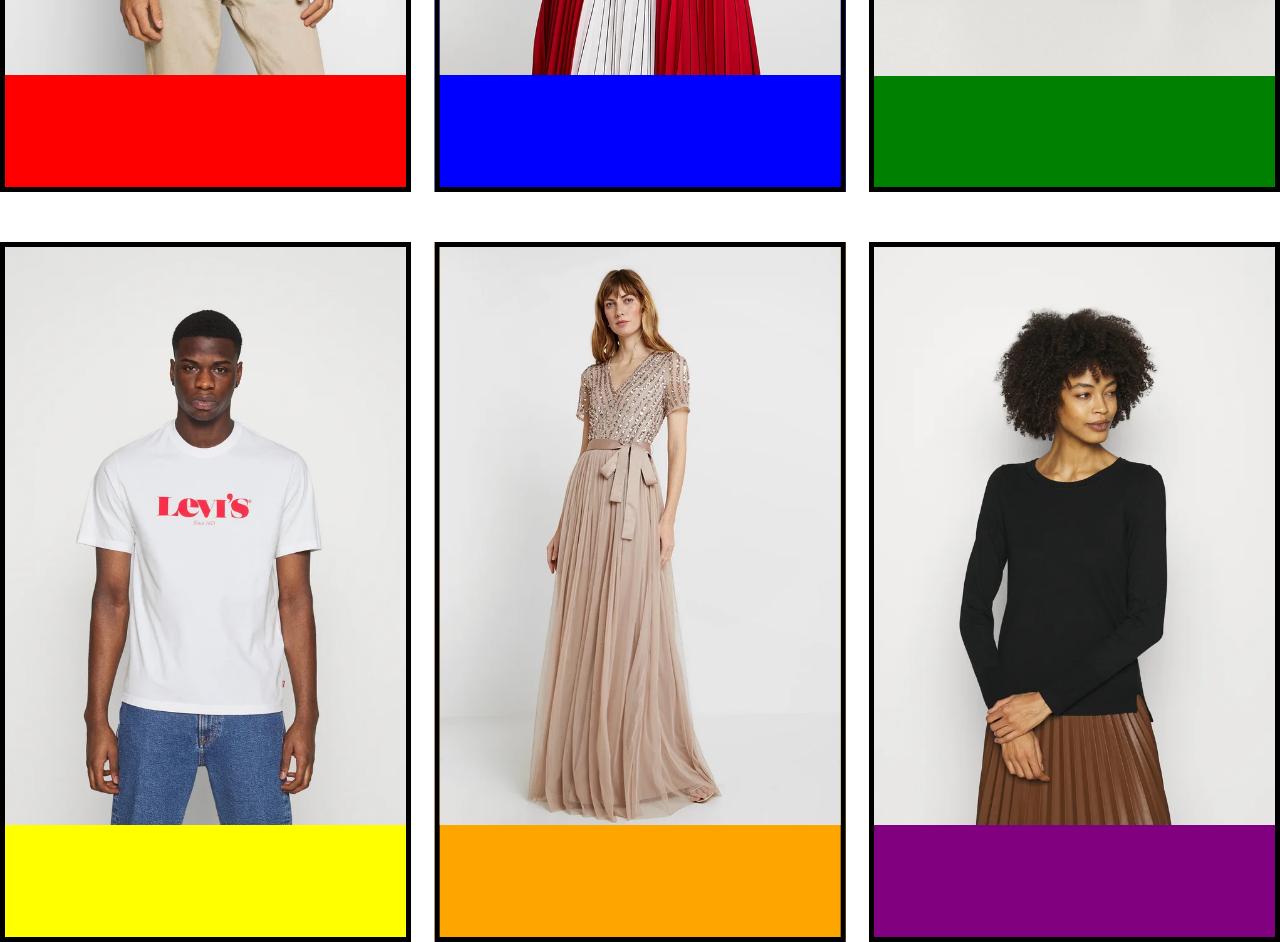
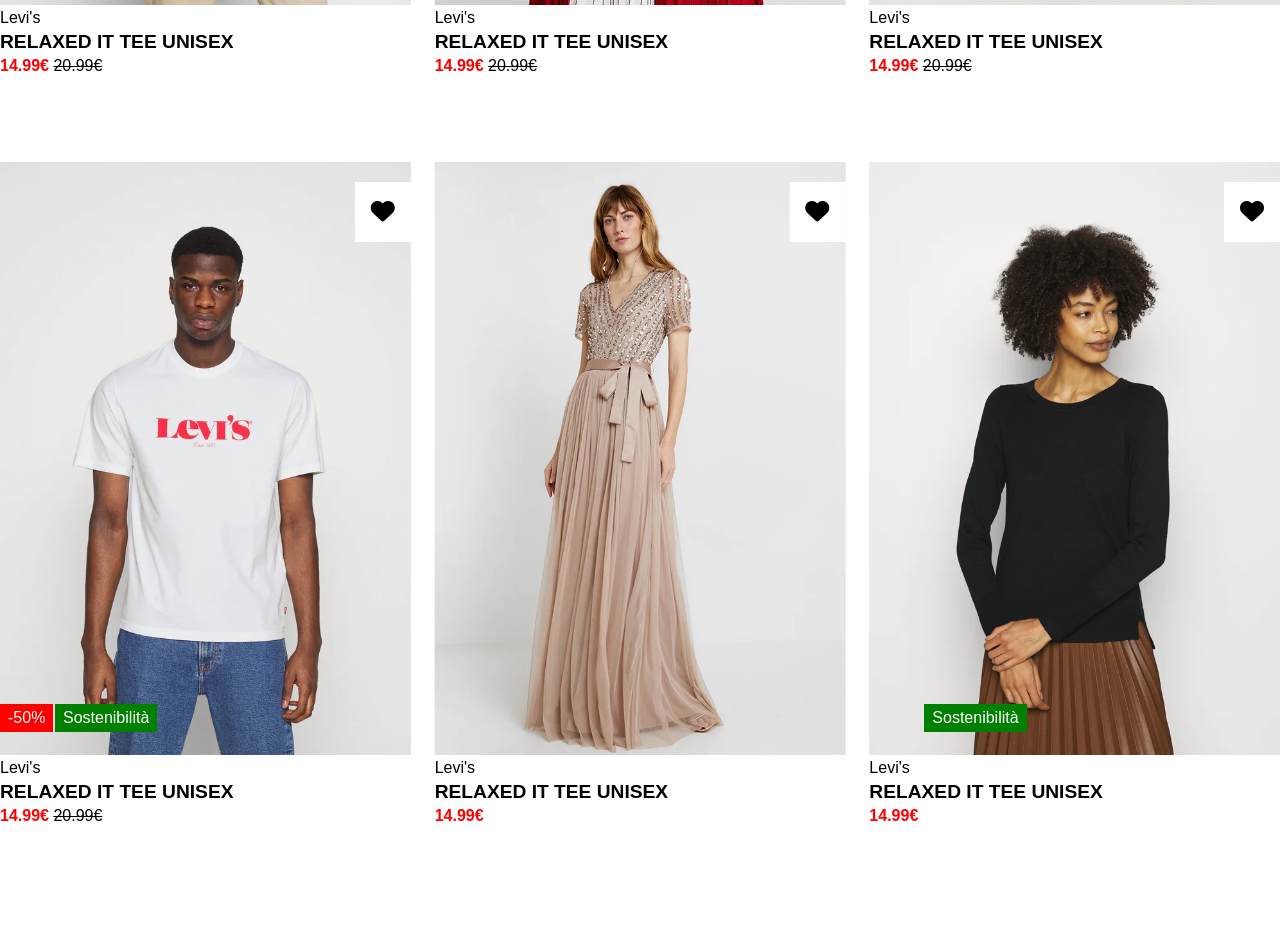
Before and after one commit to Fianda0/html-css-boolando, a plain HTML site: page index.html in a window 1280 px wide. Shown: the part 718-1660 px from the top of the page. After the commit the page ends 1580 px from the top, so only its background shows below. Drawn offline with Linux system fonts and the light colour scheme.

Commit message:
completamento carte

```diff
--- a/index.html
+++ b/index.html
@@ -48,32 +48,78 @@
             <!-- card 1 -->
             <div class="absolute card card1">
                 <img src="./img/1.webp" alt="">
+                <div class="brand">Levi's</div>
+                <div class="name">RELAXED IT TEE UNISEX</div>
+                <span class="price "> 14.99€</span>
+                <span class="old-price"> 20.99€</span>
+                <span class="sconto absolute">-50%</span>
+                <span class="sostenibilta absolute">Sostenibilità</span>
+                <span class="heart absolute">
+                    <i class="fa-solid fa-heart"></i>
+                </span>
             </div>
 
             <!-- card 2 -->
             <div class="absolute card card2">
                 <img src="./img/2.webp" alt="">
+                <div class="brand">Levi's</div>
+                <div class="name">RELAXED IT TEE UNISEX</div>
+                <span class="price"> 14.99€</span>
+                <span class="old-price"> 20.99€</span>
+                <span class="sconto absolute">-50%</span>
+                <span class="heart absolute">
+                    <i class="fa-solid fa-heart"></i>
+                </span>
             </div>
 
             <!-- card 3 -->
             <div class="absolute card card3">
                 <img src="./img/3.webp" alt="">
+                <div class="brand">Levi's</div>
+                <div class="name">RELAXED IT TEE UNISEX</div>
+                <span class="price"> 14.99€</span>
+                <span class="old-price"> 20.99€</span>
+                <span class="sconto absolute">-50%</span>
+                <span class="heart absolute">
+                    <i class="fa-solid fa-heart"></i>
+                </span>
             </div>
 
             <!-- card 4 -->
             <div class="absolute card card4">
                 <img src="./img/4.webp" alt="">
+                <div class="brand">Levi's</div>
+                <div class="name">RELAXED IT TEE UNISEX</div>
+                <span class="price"> 14.99€</span>
+                <span class="old-price"> 20.99€</span>
+                <span class="sconto absolute">-50%</span>
+                <span class="sostenibilta absolute">Sostenibilità</span>
+                <span class="heart absolute">
+                    <i class="fa-solid fa-heart"></i>
+                </span>
             </div>
 
             <!-- card 5 -->
             <div class="absolute card card5">
                 <img src="./img/5.webp" alt="">
+                <div class="brand">Levi's</div>
+                <div class="name">RELAXED IT TEE UNISEX</div>
+                <span class="price"> 14.99€</span>
+                <span class="heart absolute">
+                    <i class="fa-solid fa-heart"></i>
+                </span>
             </div>
 
             <!-- card 5 -->
             <div class="absolute card card6">
                 <img src="./img/6.webp" alt="">
-
+                <div class="brand">Levi's</div>
+                <div class="name">RELAXED IT TEE UNISEX</div>
+                <span class="price"> 14.99€</span>
+                <span class="sostenibilta absolute">Sostenibilità</span>
+                <span class="heart absolute">
+                    <i class="fa-solid fa-heart"></i>
+                </span>
             </div>
         </div>
     </main>
--- a/style.css
+++ b/style.css
@@ -4,13 +4,13 @@
     box-sizing: border-box;
 }
 
+body {
+    font-family: Arial, Helvetica, sans-serif;
+}
+
 a {
     text-decoration: none;
     color: white;
-}
-
-.debug .card {
-    border: 5px solid black;
 }
 
 .absolute {
@@ -20,7 +20,7 @@ a {
 /* ************SELETTORI HEADER */
 header {
     background-color: orangered;
-    margin-bottom: 10rem;
+    margin-bottom: 5rem;
 }
 
 nav {
@@ -76,37 +76,74 @@ nav {
 .card1 {
     left: 0px;
     top: 0px;
-    background-color: red;
 }
 
 .card2 {
     left: 50%;
     transform: translate(-50%);
     top: 0px;
-    background-color: blue;
 }
 
 .card3 {
     right: 0px;
     top: 0px;
-    background-color: green;
 }
 
 .card4 {
     left: 0px;
     bottom: 0px;
-    background-color: yellow;
 }
 
 .card5 {
     left: 50%;
     transform: translate(-50%);
     bottom: 0px;
-    background-color: orange;
 }
 
 .card6 {
     right: 0px;
     bottom: 0px;
-    background-color: purple;
 }
+
+.brand {
+    font-size: 1rem;
+}
+
+.name {
+    font-size: 1.2rem;
+    font-weight: bold;
+    line-height: 30px;
+}
+
+.price {
+    color: red;
+    font-weight: bold;
+}
+
+.old-price {
+    text-decoration: line-through;
+}
+
+.sconto {
+    background-color: red;
+    color: white;
+    bottom: 130px;
+    left: 0px;
+    padding: 0.3rem 0.5rem;
+}
+
+.sostenibilta {
+    background-color: green;
+    color: white;
+    bottom: 130px;
+    left: 55px;
+    padding: 0.3rem 0.5rem;
+}
+
+.heart {
+    background-color: white;
+    font-size: 1.5rem;
+    padding: 1rem;
+    right: 0px;
+    top: 20px;
+}
```
